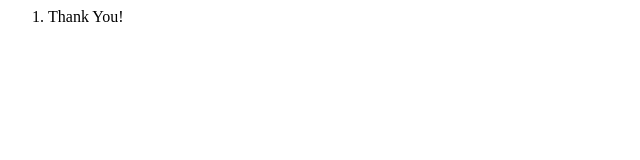
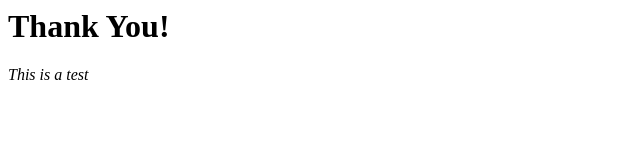
Before and after one commit to Lonero-Team/Thank-You, a plain HTML site: page docs/index.html in a window 1280 px wide. Shown: the whole page, without its empty margins (0-640 px from the left). Drawn offline with Linux system fonts and the light colour scheme.

Commit message:
Update index.html

```diff
--- a/docs/index.html
+++ b/docs/index.html
@@ -1,5 +1,4 @@
 <!-- ClickBank Trust Badge -->
 <script src='//cbtb.clickbank.net/?vendor=starkdrone'></script>
-<ol>
-<li>Thank You!</li>
-</ol>
+<h1 id="thank-you">Thank You!</h1>
+<p><em>This is a test</em></p>
```
